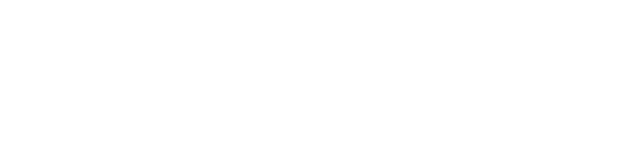
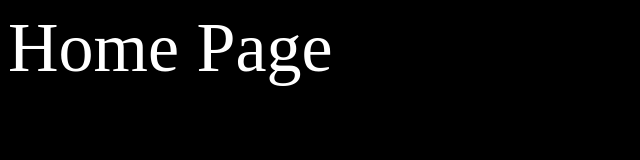
Before and after one commit to Ranaco/node_js, a website: page web_server/views/index.html in a window 1280 px wide. Shown: the whole page, without its empty margins (0-640 px from the left). Drawn offline with Linux system fonts and the light colour scheme.

Commit message:
Finished with web server using node js

```diff
--- a/web_server/views/error/404.css
+++ b/web_server/views/error/404.css
@@ -1,5 +1,5 @@
 body{
-    background-color: black;
+    background-color: blue;
     align-items: center;
 }
 
--- a/web_server/views/index.html
+++ b/web_server/views/index.html
@@ -4,4 +4,7 @@
             hello
         </title>
     </head>
+    <body style="background-color: black; font-size: 70; color: white;">
+        Home Page
+    </body>
 </html>
```
Also changed, not shown: web_server/views/error/404.html (+0 -10 lines), 1 other file.
